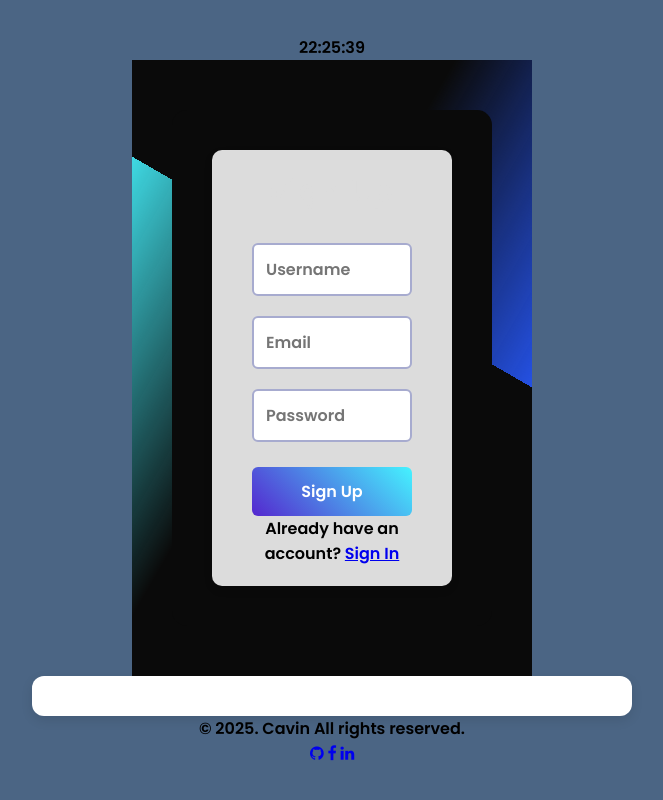
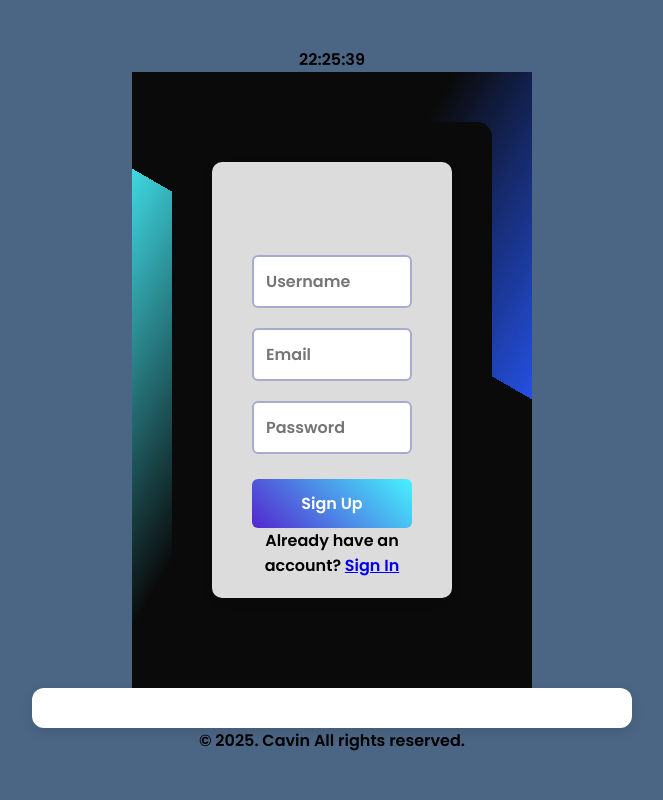
Before and after one commit to calvinkhoza/TO-DO-LIST, a website: page docs/index.html in a window 1280 px wide. Shown: the whole page, without its empty margins (308-971 px from the left). Drawn offline with Linux system fonts and the light colour scheme.

```diff
--- a/docs/index.html
+++ b/docs/index.html
@@ -65,10 +65,6 @@
   <footer>
     <p>&copy; 2025. Cavin All rights reserved.</p>
 
-    <a href="https://github.com/calvinkhoza" class="github"><i class="fa fa-github"></i></a>
-    <a href="https://www.facebook.com/in/calvin-khoza-csk1998/" class="facebook"><i class="fa fa-facebook"></i></a>
-    <a href="https://www.linkedin.com/in/calvin-khoza-csk1998/" class="linkedin"><i class="fa fa-linkedin"></i></a>
-
   </footer>
 
   <script src="script.js"></script>
```
